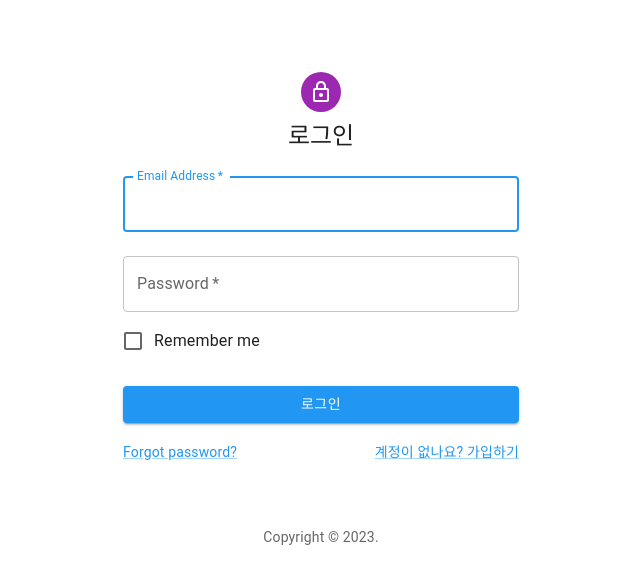
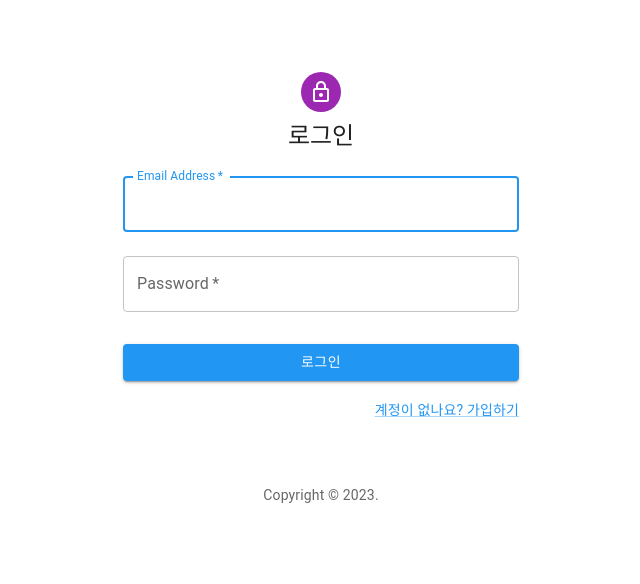
Before and after one commit to wjswkvk208/fiveten, a Next.js app: page /login in a window 1280 px wide. Shown: the top 584 px of the page, without its empty margins (319-959 px from the left). Built offline with nearby package versions, Linux system fonts and the light colour scheme.

Commit message:
로그인 페이지 미구현 기능 임시제거

```diff
--- a/src/app/(auth)/login/page.tsx
+++ b/src/app/(auth)/login/page.tsx
@@ -15,10 +15,8 @@ import Container from "@mui/material/Container";
 import { createTheme, ThemeProvider } from "@mui/material/styles";
 import Copyright from "@/components/Copyright";
 import { blue } from "@mui/material/colors";
-import { useCheck, useLogin } from "@/hooks/Auth";
-import { Alert } from "@mui/material";
-import { useRouter } from "next/navigation";
-import { signIn, signOut, useSession } from "next-auth/react";
+
+import { signIn } from "next-auth/react";
 
 // TODO remove, this demo shouldn't need to reset the theme.
 const defaultTheme = createTheme({
@@ -45,21 +43,6 @@ export default function Login() {
       callbackUrl: "/board",
     });
   };
-
-  // React.useEffect(() => {
-  //   if (loginError) {
-  //     // console.log("Error", loginError);
-  //   }
-
-  //   if (loginData) {
-  //     router.push("/");
-  //     try {
-  //       localStorage.setItem("user", JSON.stringify(loginData));
-  //     } catch (error) {
-  //       console.log(error);
-  //     }
-  //   }
-  // }, [loginData, loginError, router]);
 
   return (
     <ThemeProvider theme={defaultTheme}>
@@ -106,7 +89,7 @@ export default function Login() {
               id="password"
               autoComplete="current-password"
             />
-            <FormControlLabel control={<Checkbox value="remember" color="primary" />} label="Remember me" />
+            {/* <FormControlLabel control={<Checkbox value="remember" color="primary" />} label="Remember me" /> */}
 
             {/* {loginError && <Alert severity="error">{loginError.message}</Alert>} */}
             <Button type="submit" fullWidth variant="contained" sx={{ mt: 3, mb: 2 }}>
@@ -114,9 +97,9 @@ export default function Login() {
             </Button>
             <Grid container>
               <Grid item xs>
-                <Link href="#" variant="body2">
+                {/* <Link href="#" variant="body2">
                   Forgot password?
-                </Link>
+                </Link> */}
               </Grid>
               <Grid item>
                 <Link href="/register" variant="body2">
--- a/src/app/(auth)/register/page.tsx
+++ b/src/app/(auth)/register/page.tsx
@@ -91,7 +91,7 @@ export default function Register() {
             <Grid container justifyContent="flex-end">
               <Grid item>
                 <Link href="/login" variant="body2">
-                  Already have an account? Sign in
+                  이미 회원이신가요?
                 </Link>
               </Grid>
             </Grid>
```
